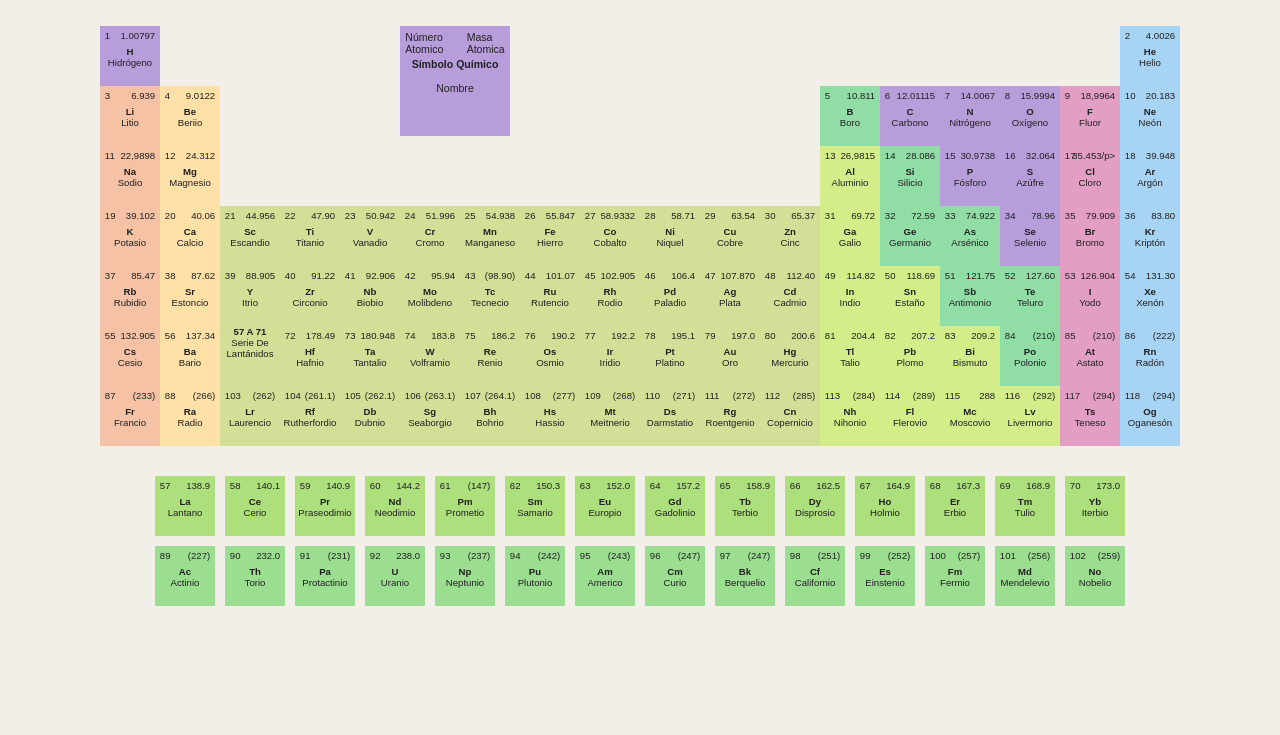
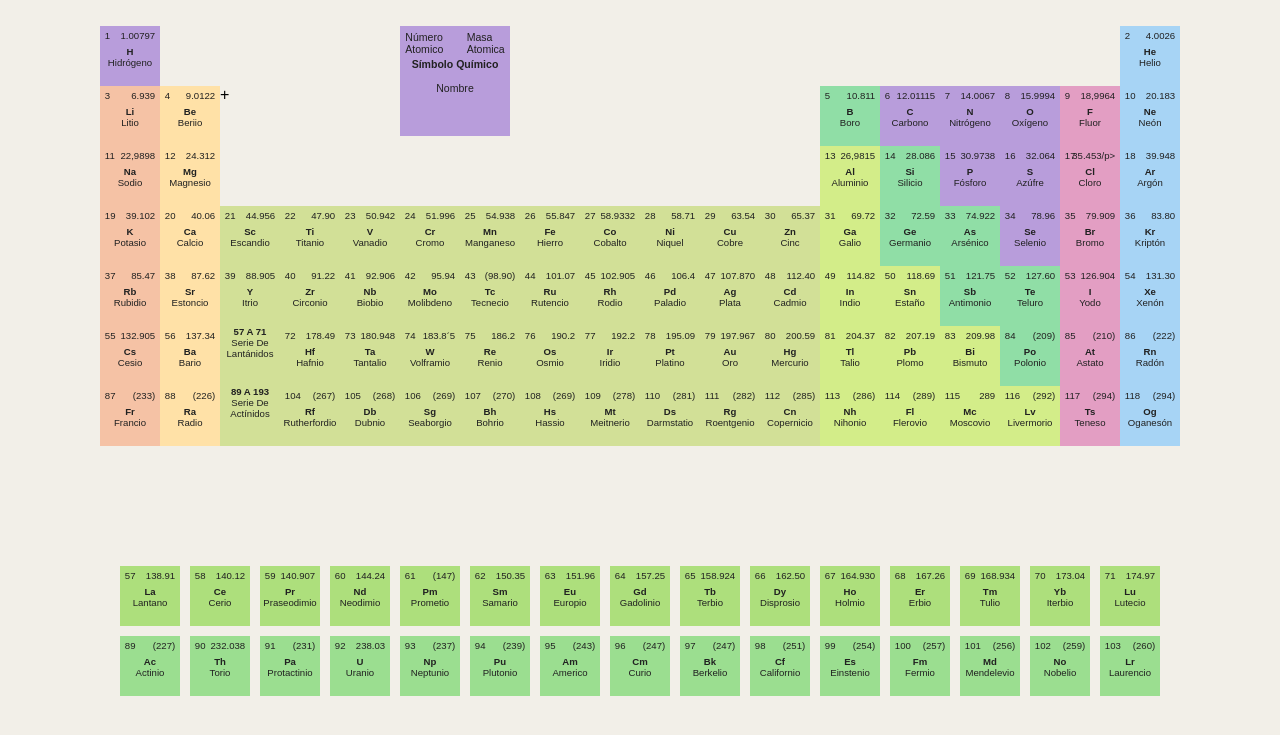
Before and after one commit to Valencua/TP-Quimica, a Python web app: template templates/index.html in a window 1280 px wide. Shown: the top 735 px of the page. Run offline with Jinja, Linux system fonts and the light colour scheme; the template is opened without the code that fills it, so the values that code supplies are empty.

Commit message:
Tabla periódica terminada

```diff
--- a/css/style2.css
+++ b/css/style2.css
@@ -166,7 +166,7 @@
     grid-template-rows: repeat(1, 60px);
     gap: 10px;
     justify-content: center;
-    margin-top: 30px;
+    margin-top: 120px;
     margin-bottom: 0;
   }
 
@@ -197,7 +197,7 @@
 
     .grid-container--bottom {
       display: grid;
-      grid-template-columns: repeat(14, 60px);
+      grid-template-columns: repeat(15, 60px);
       grid-template-rows: repeat(7, 60px);
       height: 150px;
     }
--- a/templates/index.html
+++ b/templates/index.html
@@ -536,12 +536,12 @@
             </div>
             <p class="grid-items__symbol">Ta</p>
             <p class="grid-items__name">Tantalio</p>
-        </div>
+        </div>+
 
         <div class="grid-items transition-metals">
             <div class="grid-items__header">
                 <p class="grid-items__number-left">74</p>
-                <p class="grid-items__number-right">183.8</p>
+                <p class="grid-items__number-right">183.8´5</p>
             </div>
             <p class="grid-items__symbol">W</p>
             <p class="grid-items__name">Volframio</p>
@@ -577,7 +577,7 @@
         <div class="grid-items transition-metals">
             <div class="grid-items__header">
                 <p class="grid-items__number-left">78</p>
-                <p class="grid-items__number-right">195.1</p>
+                <p class="grid-items__number-right">195.09</p>
             </div>
             <p class="grid-items__symbol">Pt</p>
             <p class="grid-items__name">Platino</p>
@@ -586,7 +586,7 @@
         <div class="grid-items transition-metals">
             <div class="grid-items__header">
                 <p class="grid-items__number-left">79</p>
-                <p class="grid-items__number-right">197.0</p>
+                <p class="grid-items__number-right">197.967</p>
             </div>
             <p class="grid-items__symbol">Au</p>
             <p class="grid-items__name">Oro</p>
@@ -595,7 +595,7 @@
         <div class="grid-items transition-metals">
             <div class="grid-items__header">
                 <p class="grid-items__number-left">80</p>
-                <p class="grid-items__number-right">200.6</p>
+                <p class="grid-items__number-right">200.59</p>
             </div>
             <p class="grid-items__symbol">Hg</p>
             <p class="grid-items__name">Mercurio</p>
@@ -604,7 +604,7 @@
         <div class="grid-items other-metals">
             <div class="grid-items__header">
                 <p class="grid-items__number-left">81</p>
-                <p class="grid-items__number-right">204.4</p>
+                <p class="grid-items__number-right">204.37</p>
             </div>
             <p class="grid-items__symbol">Tl</p>
             <p class="grid-items__name">Talio</p>
@@ -613,7 +613,7 @@
         <div class="grid-items other-metals">
             <div class="grid-items__header">
                 <p class="grid-items__number-left">82</p>
-                <p class="grid-items__number-right">207.2</p>
+                <p class="grid-items__number-right">207.19</p>
             </div>
             <p class="grid-items__symbol">Pb</p>
             <p class="grid-items__name">Plomo</p>
@@ -622,7 +622,7 @@
         <div class="grid-items other-metals">
             <div class="grid-items__header">
                 <p class="grid-items__number-left">83</p>
-                <p class="grid-items__number-right">209.2</p>
+                <p class="grid-items__number-right">209.98</p>
             </div>
             <p class="grid-items__symbol">Bi</p>
             <p class="grid-items__name">Bismuto</p>
@@ -631,7 +631,7 @@
         <div class="grid-items metalloids">
             <div class="grid-items__header">
                 <p class="grid-items__number-left">84</p>
-                <p class="grid-items__number-right">(210)</p>
+                <p class="grid-items__number-right">(209)</p>
             </div>
             <p class="grid-items__symbol">Po</p>
             <p class="grid-items__name">Polonio</p>
@@ -667,25 +667,21 @@
         <div class="grid-items alkaline-earth">
             <div class="grid-items__header">
                 <p class="grid-items__number-left">88</p>
-                <p class="grid-items__number-right">(266)</p>
+                <p class="grid-items__number-right">(226)</p>
             </div>
             <p class="grid-items__symbol">Ra</p>
             <p class="grid-items__name">Radio</p>
         </div>
 
         <div class="grid-items transition-metals">
-            <div class="grid-items__header">
-                <p class="grid-items__number-left">103</p>
-                <p class="grid-items__number-right">(262)</p>
-            </div>
-            <p class="grid-items__symbol">Lr</p>
-            <p class="grid-items__name">Laurencio</p>
+            <p class="grid-items__symbol">89 a 193</p>
+            <p class="grid-items__name">Serie de actínidos</p>
         </div>
 
         <div class="grid-items transition-metals">
             <div class="grid-items__header">
                 <p class="grid-items__number-left">104</p>
-                <p class="grid-items__number-right">(261.1)</p>
+                <p class="grid-items__number-right">(267)</p>
             </div>
             <p class="grid-items__symbol">Rf</p>
             <p class="grid-items__name">Rutherfordio</p>
@@ -694,7 +690,7 @@
         <div class="grid-items transition-metals">
             <div class="grid-items__header">
                 <p class="grid-items__number-left">105</p>
-                <p class="grid-items__number-right">(262.1)</p>
+                <p class="grid-items__number-right">(268)</p>
             </div>
             <p class="grid-items__symbol">Db</p>
             <p class="grid-items__name">Dubnio</p>
@@ -703,7 +699,7 @@
         <div class="grid-items transition-metals">
             <div class="grid-items__header">
                 <p class="grid-items__number-left">106</p>
-                <p class="grid-items__number-right">(263.1)</p>
+                <p class="grid-items__number-right">(269)</p>
             </div>
             <p class="grid-items__symbol">Sg</p>
             <p class="grid-items__name">Seaborgio</p>
@@ -712,7 +708,7 @@
         <div class="grid-items transition-metals">
             <div class="grid-items__header">
                 <p class="grid-items__number-left">107</p>
-                <p class="grid-items__number-right">(264.1)</p>
+                <p class="grid-items__number-right">(270)</p>
             </div>
             <p class="grid-items__symbol">Bh</p>
             <p class="grid-items__name">Bohrio</p>
@@ -721,7 +717,7 @@
         <div class="grid-items transition-metals">
             <div class="grid-items__header">
                 <p class="grid-items__number-left">108</p>
-                <p class="grid-items__number-right">(277)</p>
+                <p class="grid-items__number-right">(269)</p>
             </div>
             <p class="grid-items__symbol">Hs</p>
             <p class="grid-items__name">Hassio</p>
@@ -730,7 +726,7 @@
         <div class="grid-items transition-metals">
             <div class="grid-items__header">
                 <p class="grid-items__number-left">109</p>
-                <p class="grid-items__number-right">(268)</p>
+                <p class="grid-items__number-right">(278)</p>
             </div>
             <p class="grid-items__symbol">Mt</p>
             <p class="grid-items__name">Meitnerio</p>
@@ -739,7 +735,7 @@
         <div class="grid-items transition-metals">
             <div class="grid-items__header">
                 <p class="grid-items__number-left">110</p>
-                <p class="grid-items__number-right">(271)</p>
+                <p class="grid-items__number-right">(281)</p>
             </div>
             <p class="grid-items__symbol">Ds</p>
             <p class="grid-items__name">Darmstatio</p>
@@ -748,7 +744,7 @@
         <div class="grid-items transition-metals">
             <div class="grid-items__header">
                 <p class="grid-items__number-left">111</p>
-                <p class="grid-items__number-right">(272)</p>
+                <p class="grid-items__number-right">(282)</p>
             </div>
             <p class="grid-items__symbol">Rg</p>
             <p class="grid-items__name">Roentgenio</p>
@@ -766,7 +762,7 @@
         <div class="grid-items other-metals">
             <div class="grid-items__header">
                 <p class="grid-items__number-left">113</p>
-                <p class="grid-items__number-right">(284)</p>
+                <p class="grid-items__number-right">(286)</p>
             </div>
             <p class="grid-items__symbol">Nh</p>
             <p class="grid-items__name">Nihonio</p>
@@ -784,7 +780,7 @@
         <div class="grid-items other-metals">
             <div class="grid-items__header">
                 <p class="grid-items__number-left">115</p>
-                <p class="grid-items__number-right">288</p>
+                <p class="grid-items__number-right">289</p>
             </div>
             <p class="grid-items__symbol">Mc</p>
             <p class="grid-items__name">Moscovio</p>
@@ -845,7 +841,7 @@
         <div class="grid-items lanthanides">
             <div class="grid-items__header">
                 <p class="grid-items__number-left">57</p>
-                <p class="grid-items__number-right">138.9</p>
+                <p class="grid-items__number-right">138.91</p>
             </div>
             <p class="grid-items__symbol">La</p>
             <p class="grid-items__name">Lantano</p>
@@ -854,7 +850,7 @@
         <div class="grid-items lanthanides">
             <div class="grid-items__header">
                 <p class="grid-items__number-left">58</p>
-                <p class="grid-items__number-right">140.1</p>
+                <p class="grid-items__number-right">140.12</p>
             </div>
             <p class="grid-items__symbol">Ce</p>
             <p class="grid-items__name">Cerio</p>
@@ -863,7 +859,7 @@
         <div class="grid-items lanthanides">
             <div class="grid-items__header">
                 <p class="grid-items__number-left">59</p>
-                <p class="grid-items__number-right">140.9</p>
+                <p class="grid-items__number-right">140.907</p>
             </div>
             <p class="grid-items__symbol">Pr</p>
             <p class="grid-items__name">Praseodimio</p>
@@ -872,7 +868,7 @@
         <div class="grid-items lanthanides">
             <div class="grid-items__header">
                 <p class="grid-items__number-left">60</p>
-                <p class="grid-items__number-right">144.2</p>
+                <p class="grid-items__number-right">144.24</p>
             </div>
             <p class="grid-items__symbol">Nd</p>
             <p class="grid-items__name">Neodimio</p>
@@ -890,7 +886,7 @@
         <div class="grid-items lanthanides">
             <div class="grid-items__header">
                 <p class="grid-items__number-left">62</p>
-                <p class="grid-items__number-right">150.3</p>
+                <p class="grid-items__number-right">150.35</p>
             </div>
             <p class="grid-items__symbol">Sm</p>
             <p class="grid-items__name">Samario</p>
@@ -899,7 +895,7 @@
         <div class="grid-items lanthanides">
             <div class="grid-items__header">
                 <p class="grid-items__number-left">63</p>
-                <p class="grid-items__number-right">152.0</p>
+                <p class="grid-items__number-right">151.96</p>
             </div>
             <p class="grid-items__symbol">Eu</p>
             <p class="grid-items__name">Europio</p>
@@ -908,7 +904,7 @@
         <div class="grid-items lanthanides">
             <div class="grid-items__header">
                 <p class="grid-items__number-left">64</p>
-                <p class="grid-items__number-right">157.2</p>
+                <p class="grid-items__number-right">157.25</p>
             </div>
             <p class="grid-items__symbol">Gd</p>
             <p class="grid-items__name">Gadolinio</p>
@@ -917,7 +913,7 @@
         <div class="grid-items lanthanides">
             <div class="grid-items__header">
                 <p class="grid-items__number-left">65</p>
-                <p class="grid-items__number-right">158.9</p>
+                <p class="grid-items__number-right">158.924</p>
             </div>
             <p class="grid-items__symbol">Tb</p>
             <p class="grid-items__name">Terbio</p>
@@ -926,7 +922,7 @@
         <div class="grid-items lanthanides">
             <div class="grid-items__header">
                 <p class="grid-items__number-left">66</p>
-                <p class="grid-items__number-right">162.5</p>
+                <p class="grid-items__number-right">162.50</p>
             </div>
             <p class="grid-items__symbol">Dy</p>
             <p class="grid-items__name">Disprosio</p>
@@ -935,7 +931,7 @@
         <div class="grid-items lanthanides">
             <div class="grid-items__header">
                 <p class="grid-items__number-left">67</p>
-                <p class="grid-items__number-right">164.9</p>
+                <p class="grid-items__number-right">164.930</p>
             </div>
             <p class="grid-items__symbol">Ho</p>
             <p class="grid-items__name">Holmio</p>
@@ -944,7 +940,7 @@
         <div class="grid-items lanthanides">
             <div class="grid-items__header">
                 <p class="grid-items__number-left">68</p>
-                <p class="grid-items__number-right">167.3</p>
+                <p class="grid-items__number-right">167.26</p>
             </div>
             <p class="grid-items__symbol">Er</p>
             <p class="grid-items__name">Erbio</p>
@@ -953,7 +949,7 @@
         <div class="grid-items lanthanides">
             <div class="grid-items__header">
                 <p class="grid-items__number-left">69</p>
-                <p class="grid-items__number-right">168.9</p>
+                <p class="grid-items__number-right">168.934</p>
             </div>
             <p class="grid-items__symbol">Tm</p>
             <p class="grid-items__name">Tulio</p>
@@ -962,10 +958,19 @@
         <div class="grid-items lanthanides">
             <div class="grid-items__header">
                 <p class="grid-items__number-left">70</p>
-                <p class="grid-items__number-right">173.0</p>
+                <p class="grid-items__number-right">173.04</p>
             </div>
             <p class="grid-items__symbol">Yb</p>
             <p class="grid-items__name">Iterbio</p>
+        </div>
+
+        <div class="grid-items lanthanides">
+            <div class="grid-items__header">
+                <p class="grid-items__number-left">71</p>
+                <p class="grid-items__number-right">174.97</p>
+            </div>
+            <p class="grid-items__symbol">Lu</p>
+            <p class="grid-items__name">Lutecio</p>
         </div>
 
         <div class="grid-items actinides">
@@ -980,7 +985,7 @@
         <div class="grid-items actinides">
             <div class="grid-items__header">
                 <p class="grid-items__number-left">90</p>
-                <p class="grid-items__number-right">232.0</p>
+                <p class="grid-items__number-right">232.038</p>
             </div>
             <p class="grid-items__symbol">Th</p>
             <p class="grid-items__name">Torio</p>
@@ -998,7 +1003,7 @@
         <div class="grid-items actinides">
             <div class="grid-items__header">
                 <p class="grid-items__number-left">92</p>
-                <p class="grid-items__number-right">238.0</p>
+                <p class="grid-items__number-right">238.03</p>
             </div>
             <p class="grid-items__symbol">U</p>
             <p class="grid-items__name">Uranio</p>
@@ -1016,7 +1021,7 @@
         <div class="grid-items actinides">
             <div class="grid-items__header">
                 <p class="grid-items__number-left">94</p>
-                <p class="grid-items__number-right">(242)</p>
+                <p class="grid-items__number-right">(239)</p>
             </div>
             <p class="grid-items__symbol">Pu</p>
             <p class="grid-items__name">Plutonio</p>
@@ -1046,7 +1051,7 @@
                 <p class="grid-items__number-right">(247)</p>
             </div>
             <p class="grid-items__symbol">Bk</p>
-            <p class="grid-items__name">Berquelio</p>
+            <p class="grid-items__name">Berkelio</p>
         </div>
 
         <div class="grid-items actinides">
@@ -1061,7 +1066,7 @@
         <div class="grid-items actinides">
             <div class="grid-items__header">
                 <p class="grid-items__number-left">99</p>
-                <p class="grid-items__number-right">(252)</p>
+                <p class="grid-items__number-right">(254)</p>
             </div>
             <p class="grid-items__symbol">Es</p>
             <p class="grid-items__name">Einstenio</p>
@@ -1093,6 +1098,15 @@
             <p class="grid-items__symbol">No</p>
             <p class="grid-items__name">Nobelio</p>
         </div>
+
+        <div class="grid-items actinides">
+            <div class="grid-items__header">
+                <p class="grid-items__number-left">103</p>
+                <p class="grid-items__number-right">(260)</p>
+            </div>
+            <p class="grid-items__symbol">Lr</p>
+            <p class="grid-items__name">Laurencio</p>
+        </div>
     </div>
 </body>
 
```
